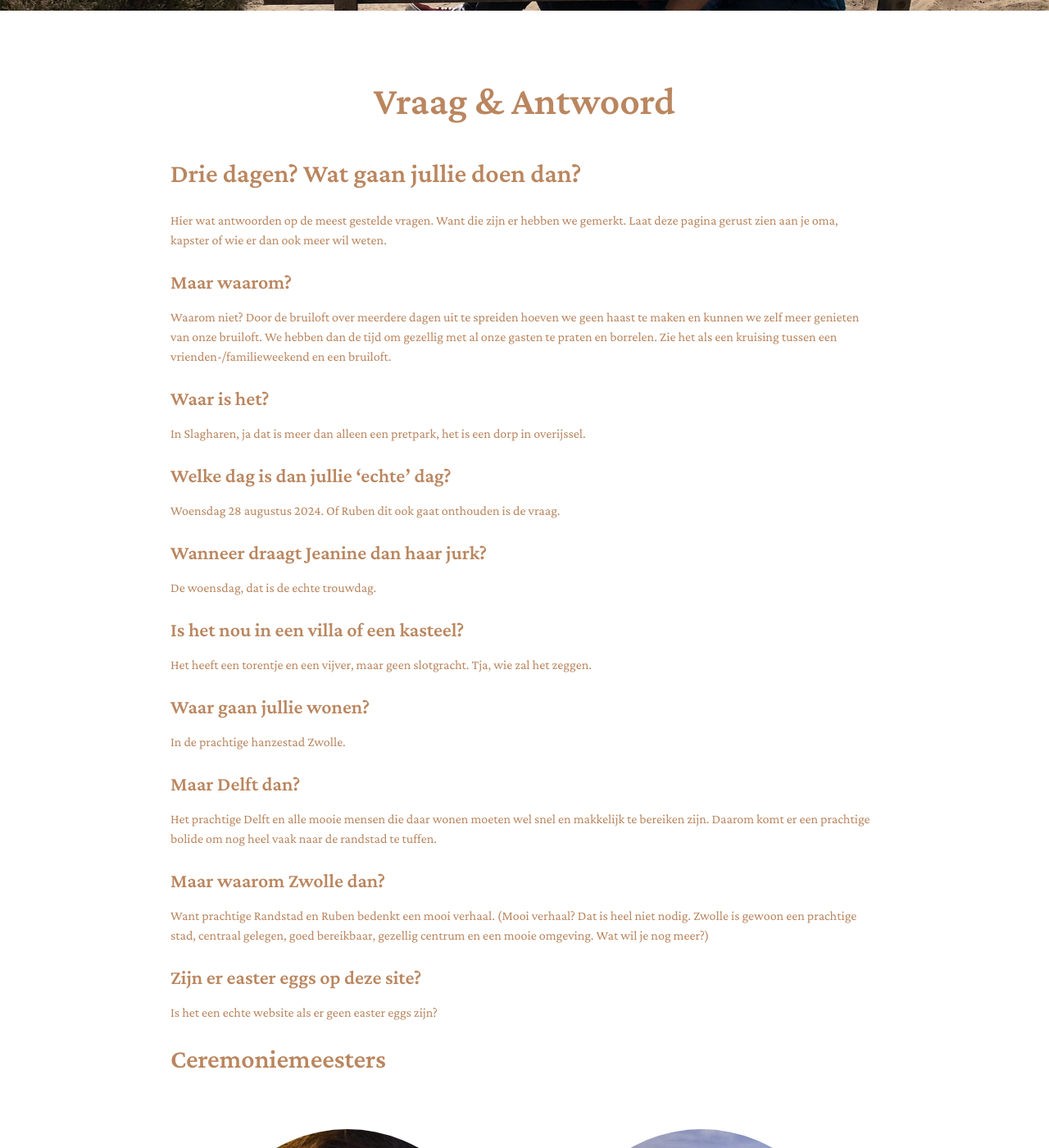
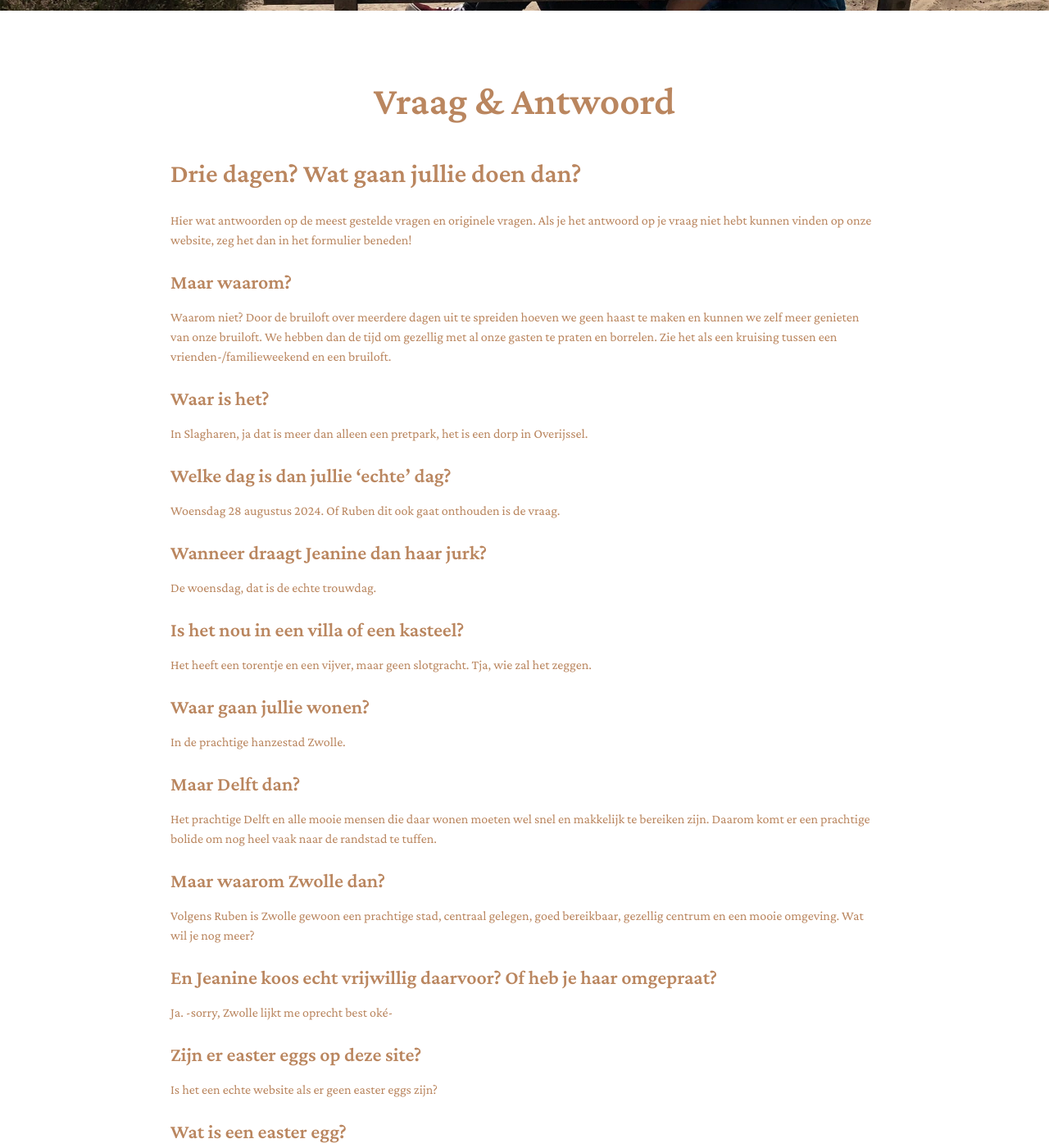
Before and after one commit to RubenSmit/bruiloftjeanineenruben.nl, a Jekyll site: the page built from vraag_en_antwoord.markdown, in a window 1280 px wide and 1400 px high, scrolled down 623 px. Shown: the whole window at 82% size. Built offline with Jekyll 4.4.1, drawn with Linux system fonts in a browser that asks for light colours; some of the changed text lies outside the part shown.

Commit message:
Update vragen vraag_en_antwoord.markdown

```diff
--- a/vraag_en_antwoord.markdown
+++ b/vraag_en_antwoord.markdown
@@ -4,8 +4,7 @@
 layout: default
 ---
 ## Drie dagen? Wat gaan jullie doen dan?
-Hier wat antwoorden op de meest gestelde vragen. Want die zijn er hebben we gemerkt. Laat deze pagina gerust zien aan je
-oma, kapster of wie er dan ook meer wil weten.
+Hier wat antwoorden op de meest gestelde vragen en originele vragen. Als je het antwoord op je vraag niet hebt kunnen vinden op onze website, zeg het dan in het formulier beneden!
 
 ### Maar waarom?
 Waarom niet? Door de bruiloft over meerdere dagen uit te spreiden hoeven we geen haast te maken en kunnen we zelf meer
@@ -13,7 +12,7 @@
 kruising tussen een vrienden-/familieweekend en een bruiloft.
 
 ### Waar is het?
-In Slagharen, ja dat is meer dan alleen een pretpark, het is een dorp in overijssel.
+In Slagharen, ja dat is meer dan alleen een pretpark, het is een dorp in Overijssel.
 
 ### Welke dag is dan jullie 'echte' dag?
 Woensdag 28 augustus 2024. Of Ruben dit ook gaat onthouden is de vraag.
@@ -32,11 +31,17 @@
 een prachtige bolide om nog heel vaak naar de randstad te tuffen.
 
 ### Maar waarom Zwolle dan?
-Want prachtige Randstad en Ruben bedenkt een mooi verhaal. (Mooi verhaal? Dat is heel niet nodig. Zwolle is gewoon een
-prachtige stad, centraal gelegen, goed bereikbaar, gezellig centrum en een mooie omgeving. Wat wil je nog meer?)
+Volgens Ruben is Zwolle gewoon een
+prachtige stad, centraal gelegen, goed bereikbaar, gezellig centrum en een mooie omgeving. Wat wil je nog meer?
+
+### En Jeanine koos echt vrijwillig daarvoor? Of heb je haar omgepraat?
+Ja. -sorry, Zwolle lijkt me oprecht best oké-
 
 ### Zijn er easter eggs op deze site?
 Is het een echte website als er geen easter eggs zijn?
+
+### Wat is een easter egg?
+Een easter egg is een verborgen grapje of boodschap die in de website is gebouwd. En ja, het betekent paasei, dat is omdat het verwijst naar het verrassende effect van het vinden van een paasei (wat hier dus verborgen content is), waardoor de vinder het gevoel krijgt een geheim te hebben ontdekt. En nee, 'easter egg' is geen algemene kennis. Blijkbaar.
 
 ## Ceremoniemeesters
 <div class="w-full flex mb-4">
```
